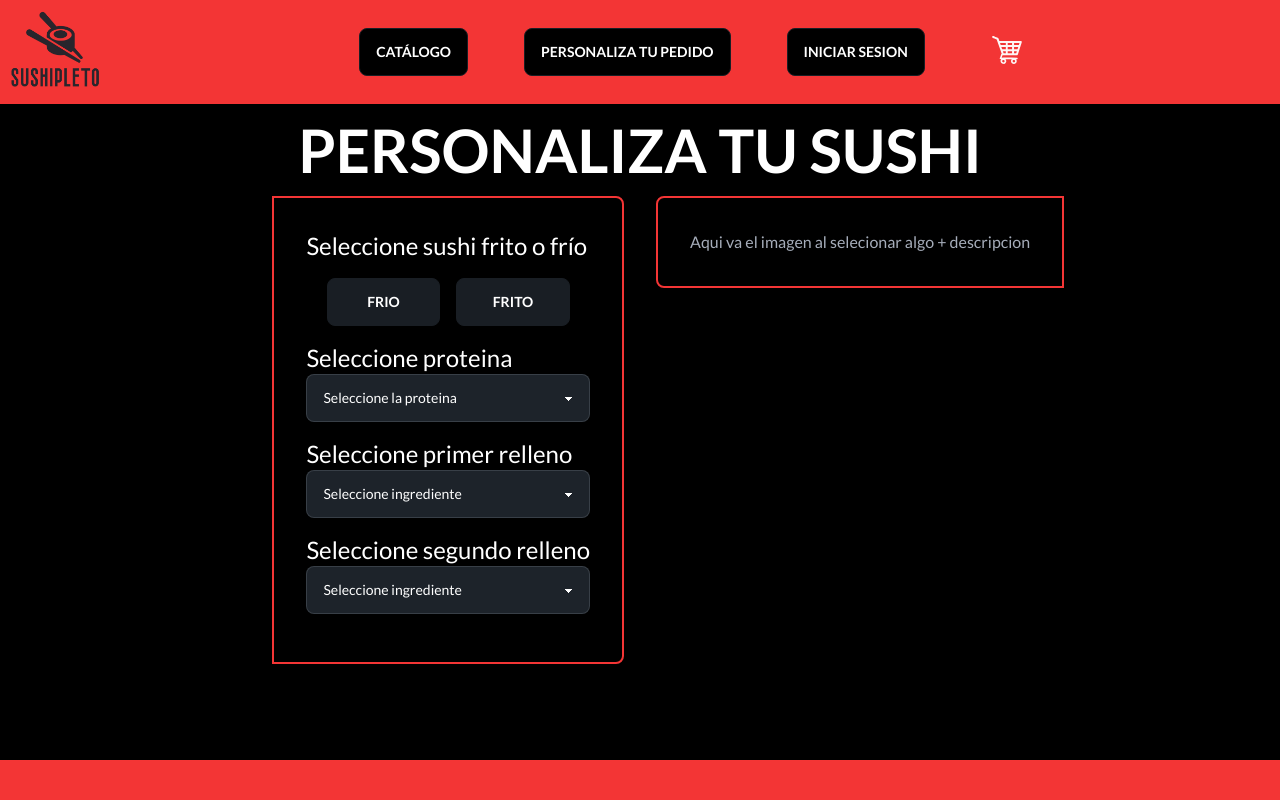
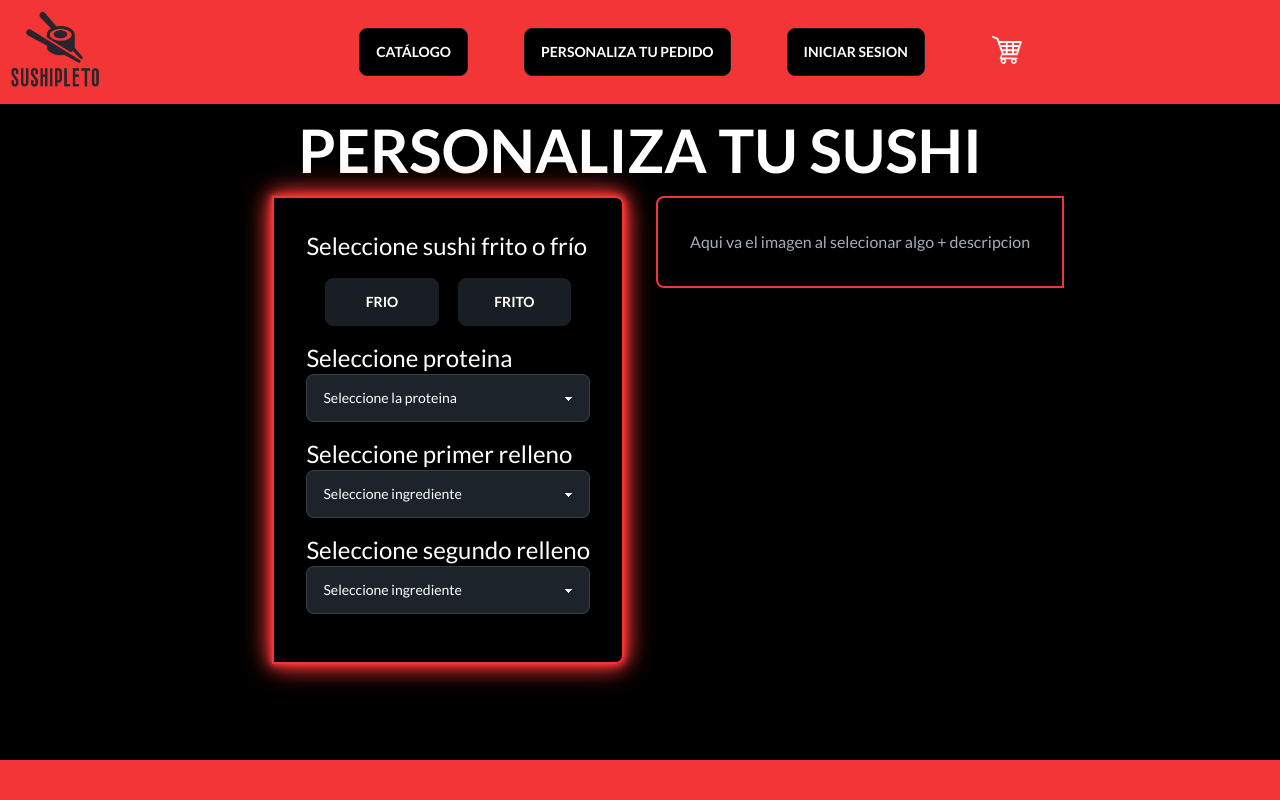
Before and after one commit to Eduar-Rojas/Taller_Integracion_2_2023, a React (Vite) app in the folder frontend/: page /personalizarSushi in a window 1280 px wide. Shown: the top 800 px of the page. Built offline with nearby package versions, Linux system fonts and the light colour scheme.

Commit message:
Neon  y correcciones menores

```diff
--- a/frontend/src/pages/SushiBuild.jsx
+++ b/frontend/src/pages/SushiBuild.jsx
@@ -57,7 +57,7 @@ const SushiBuild = () => {
   };
 
   return (
-    <div className="font-lato grid grid-cols-2 gap-x-8  bg-black"> {/* Contenedor */}
+    <div className="font-lato grid grid-cols-2 gap-x-8 bg-black"> {/* Contenedor */}
       {/*Header y titulo de la pag */}
       <div className="col-span-2">
         <Header />
@@ -70,12 +70,12 @@ const SushiBuild = () => {
       </div>
 
       {/*Contenedor hijo: Contiene formulario*/}
-      <div className="row-start-3 place-self-end mb-24 p-8 border-solid border-2 rounded-r-lg border-rojito ">{/* Hijo */}
+      <div className="row-start-3 place-self-end p-8 border-solid border-2 rounded-r-lg border-rojito shadow-neon">{/* Hijo */}
         <h2 className="sm:text-xl md:text-2xl lg:text-2xl text-white mb-4">
           Seleccione sushi frito o frío
         </h2>
         <form action="">
-          <div className="space-x-4 text-center mb-4">
+          <div className="flex justify-evenly mb-4">
             <button
               className={`btn text-white ${
                 selected === 1 ? "bg-rojito hover:bg-rojito" : "bg-default"
@@ -136,11 +136,11 @@ const SushiBuild = () => {
         </form>
       </div>
 
-      <div className="row-start-3 place-self-start mb-24 p-8 border-solid border-2 rounded-l-lg border-rojito">{/* Hijo */}
+      <div className="row-start-3 place-self-start p-8 border-solid border-2 rounded-l-lg border-rojito">{/* Hijo */}
         <h2>Aqui va el imagen al selecionar algo + descripcion</h2>
       </div>
 
-      <div className="col-span-2">
+      <div className="col-span-2 mt-24">
         <Footer />
       </div>
     </div>
--- a/frontend/tailwind.config.js
+++ b/frontend/tailwind.config.js
@@ -10,7 +10,7 @@ module.exports = {
         lato: ['Lato', 'sans-serif'],
       },
       boxShadow: {
-        'neon': '0 0 10px #ff0000, 0 0 20px #ff0000, 0 0 30px #ff0000, 0 0 40px #ff0000',
+        'neon': '0 0 5px #f33535, 0 0 10px #f33535, 0 0 20px #f33535, 0 0 30px #f33535',
       },
     },
   },
```
